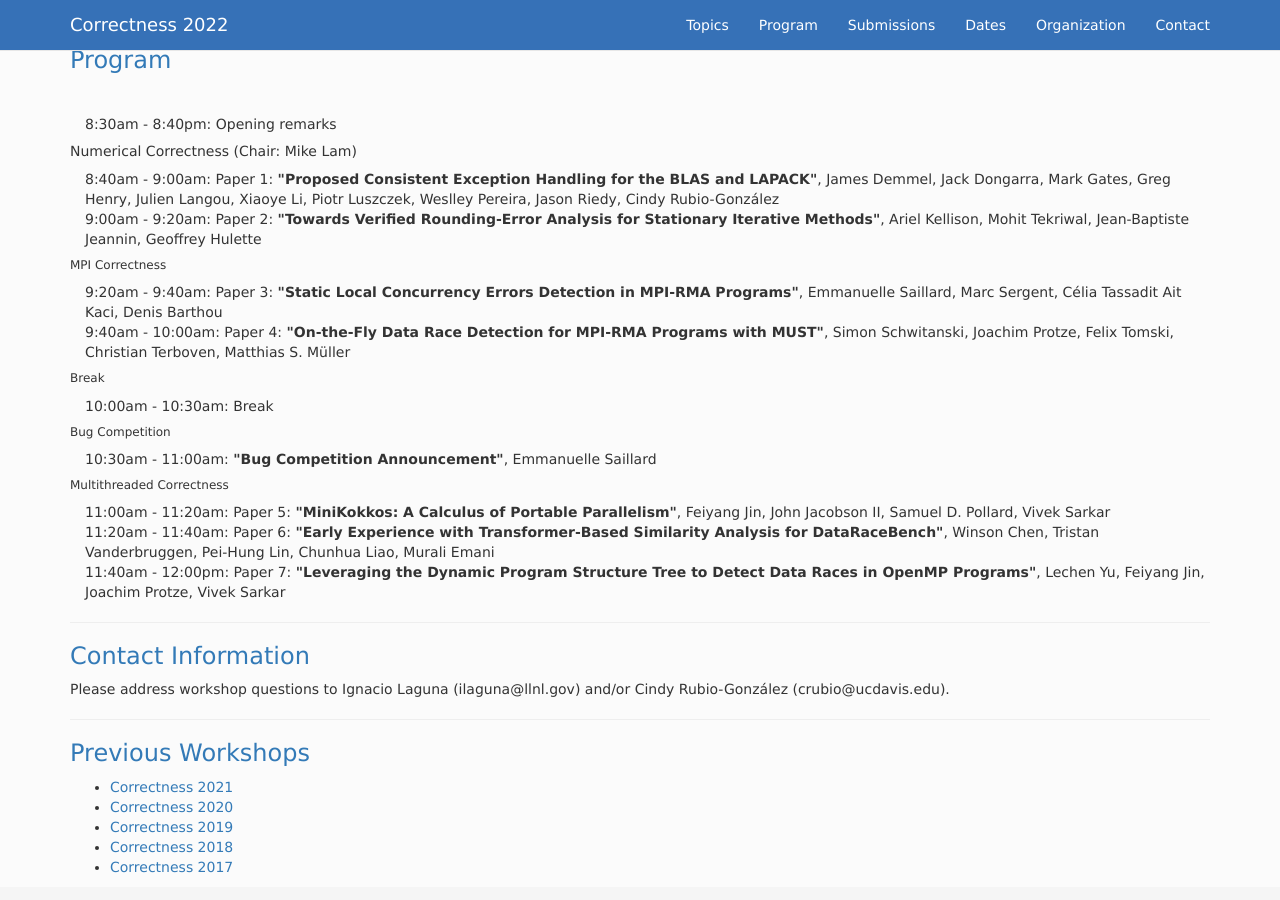
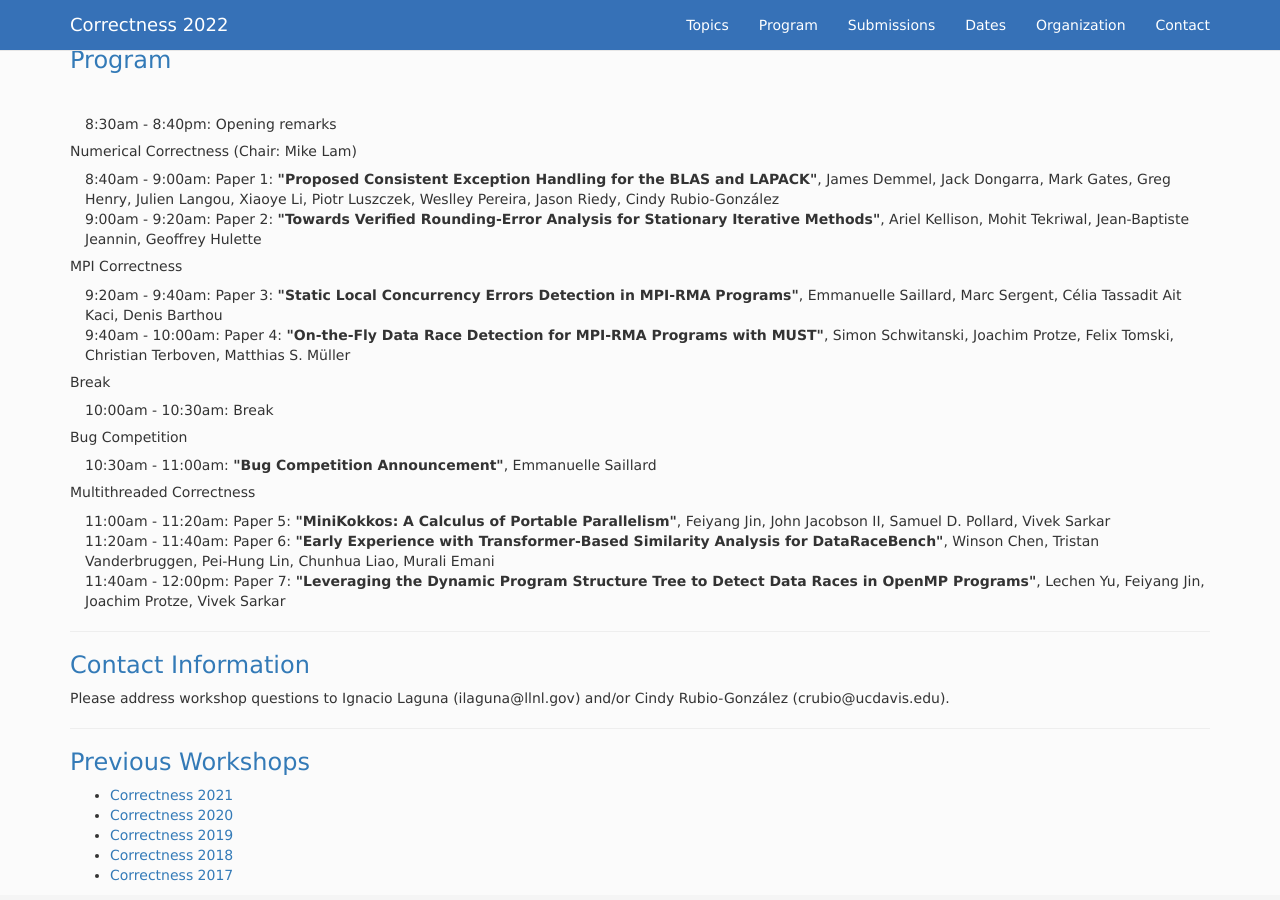
Before and after one commit to correctness-workshop/2022, a Jekyll site: the page built from index.md, in a window 1280 px wide and 900 px high, scrolled down 2793 px. Built offline with Jekyll 4.4.1, drawn with Linux system fonts in a browser that asks for light colours; nearby versions of some CDN libraries; the list of posts is cut into pages by our own code.

```diff
--- a/index.md
+++ b/index.md
@@ -154,23 +154,23 @@ All time zones are AOE.
 <tr><td width="15">  </td> <td>9:00am - 9:20am:  Paper 2: <b>"Towards Verified Rounding-Error Analysis for Stationary Iterative Methods"</b>, Ariel Kellison, Mohit Tekriwal, Jean-Baptiste Jeannin, Geoffrey Hulette </td> </tr>
 </table>
 
-###### MPI Correctness
+##### MPI Correctness
 <table>
 <tr><td width="15">  </td> <td>9:20am - 9:40am:  Paper 3: <b>"Static Local Concurrency Errors Detection in MPI-RMA Programs"</b>, Emmanuelle Saillard, Marc Sergent, Célia Tassadit Ait Kaci, Denis Barthou </td> </tr>
 <tr><td width="15">  </td> <td>9:40am - 10:00am:  Paper 4: <b>"On-the-Fly Data Race Detection for MPI-RMA Programs with MUST"</b>, Simon Schwitanski, Joachim Protze, Felix Tomski, Christian Terboven, Matthias S. Müller  </td> </tr>
 </table>
 
-###### Break
+##### Break
 <table>
 <tr><td width="15">  </td> <td> 10:00am - 10:30am:  Break </td> </tr>
 </table>
 
-###### Bug Competition
+##### Bug Competition
 <table>
 <tr><td width="15">  </td> <td>10:30am - 11:00am:  <b>"Bug Competition Announcement"</b>, Emmanuelle Saillard </td> </tr>
 </table>
 
-###### Multithreaded Correctness
+##### Multithreaded Correctness
 <table>
 <tr><td width="15">  </td> <td>11:00am - 11:20am:  Paper 5: <b>"MiniKokkos: A Calculus of Portable Parallelism"</b>, Feiyang Jin, John Jacobson II, Samuel D. Pollard, Vivek Sarkar </td> </tr>
 <tr><td width="15">  </td> <td>11:20am - 11:40am:  Paper 6: <b>"Early Experience with Transformer-Based Similarity Analysis for DataRaceBench"</b>, Winson Chen, Tristan Vanderbruggen, Pei-Hung Lin, Chunhua Liao, Murali Emani </td> </tr>
```
